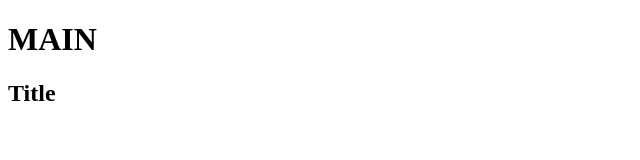
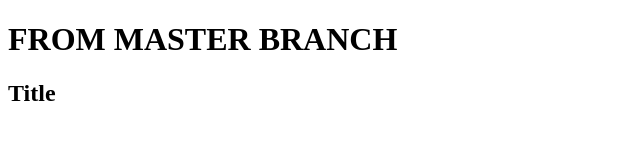
Before and after one commit to a-tatarenkov/19.09-19-branch, a plain HTML site: page index.html in a window 1280 px wide. Shown: the whole page, without its empty margins (0-640 px from the left). Drawn offline with Linux system fonts and the light colour scheme.

Commit message:
ref index.html

```diff
--- a/index.html
+++ b/index.html
@@ -6,7 +6,7 @@
     <title>Document</title>
 </head>
 <body>
-    <h1>MAIN</h1>
+    <h1>FROM MASTER BRANCH</h1>
     <h2>Title</h2>
 </body>
 </html>
```
